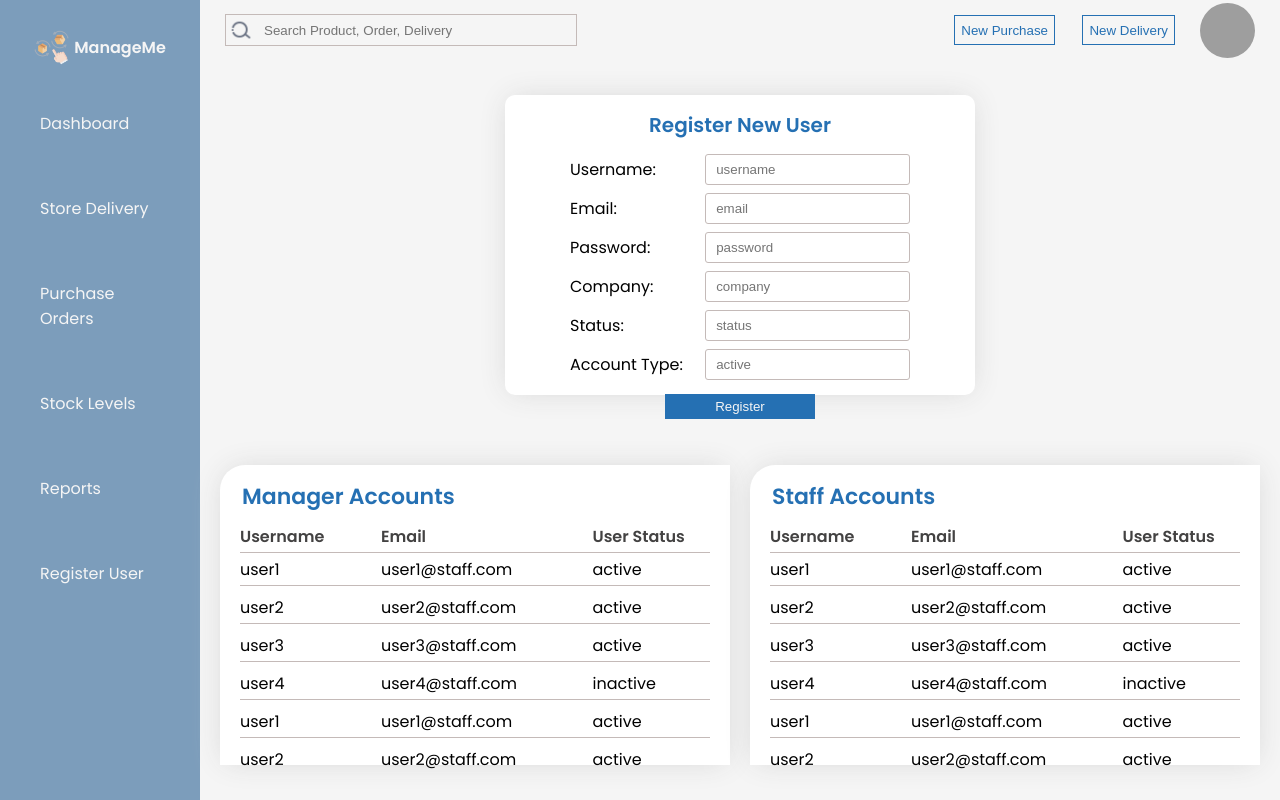
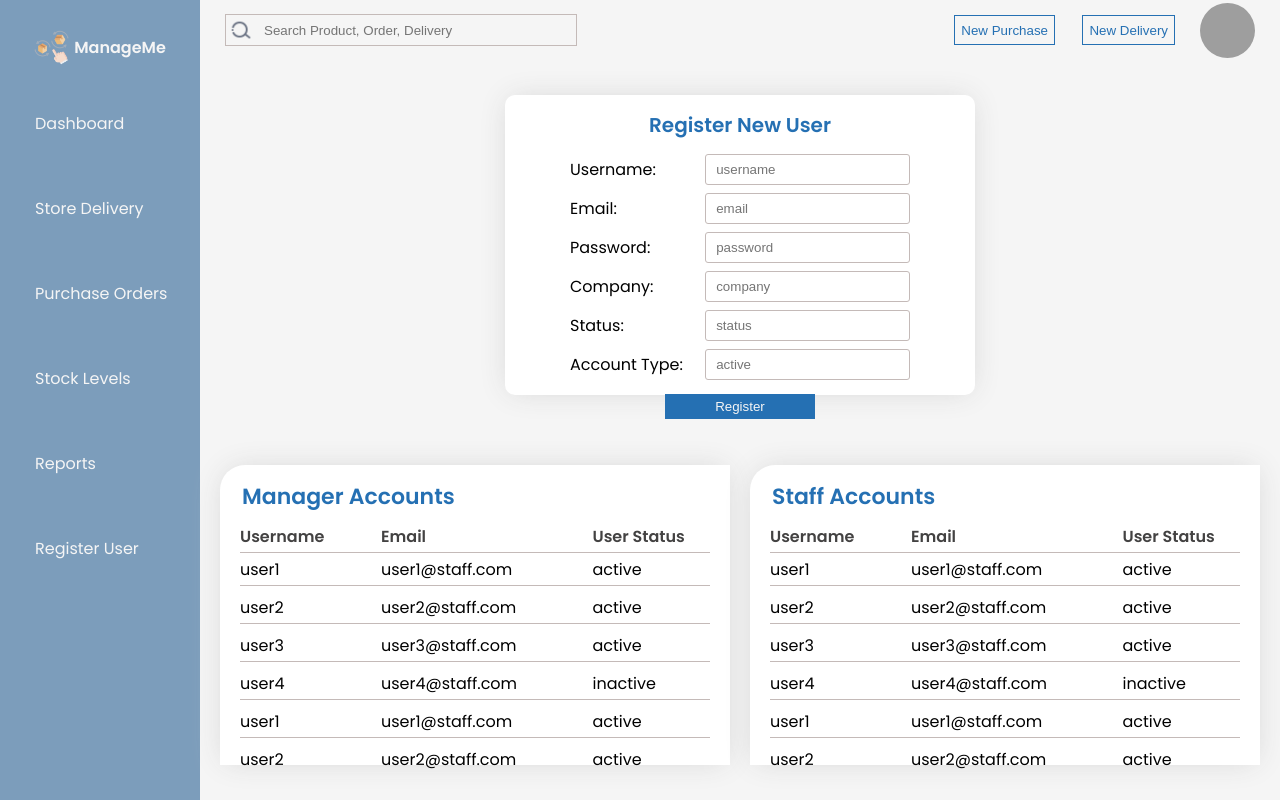
Before and after one commit to abigail-143/sei45-project4-ManageMe, a React (Vite) app in the folder frontend/: page /main in a window 1280 px wide. Built offline with nearby package versions, Linux system fonts and the light colour scheme; grey boxes are pictures that could not be loaded.

Commit message:
amend navbar css

```diff
--- a/frontend/src/Components/Header.tsx
+++ b/frontend/src/Components/Header.tsx
@@ -1,4 +1,4 @@
-import React, { useState } from "react";
+import React from "react";
 import styles from "./Header.module.css";
 
 interface props {
--- a/frontend/src/Components/NavBar.module.css
+++ b/frontend/src/Components/NavBar.module.css
@@ -45,7 +45,7 @@
 .navlinks > li {
   text-align: center;
   padding: 30px 0;
-  margin: 0 40px;
+  margin: 0 10px 0 35px;
   text-align: left;
   font-size: 16px;
 }
--- a/frontend/src/Components/NavBar.tsx
+++ b/frontend/src/Components/NavBar.tsx
@@ -1,4 +1,4 @@
-import React, { useState } from "react";
+import React from "react";
 import styles from "./NavBar.module.css";
 
 interface props {
```
